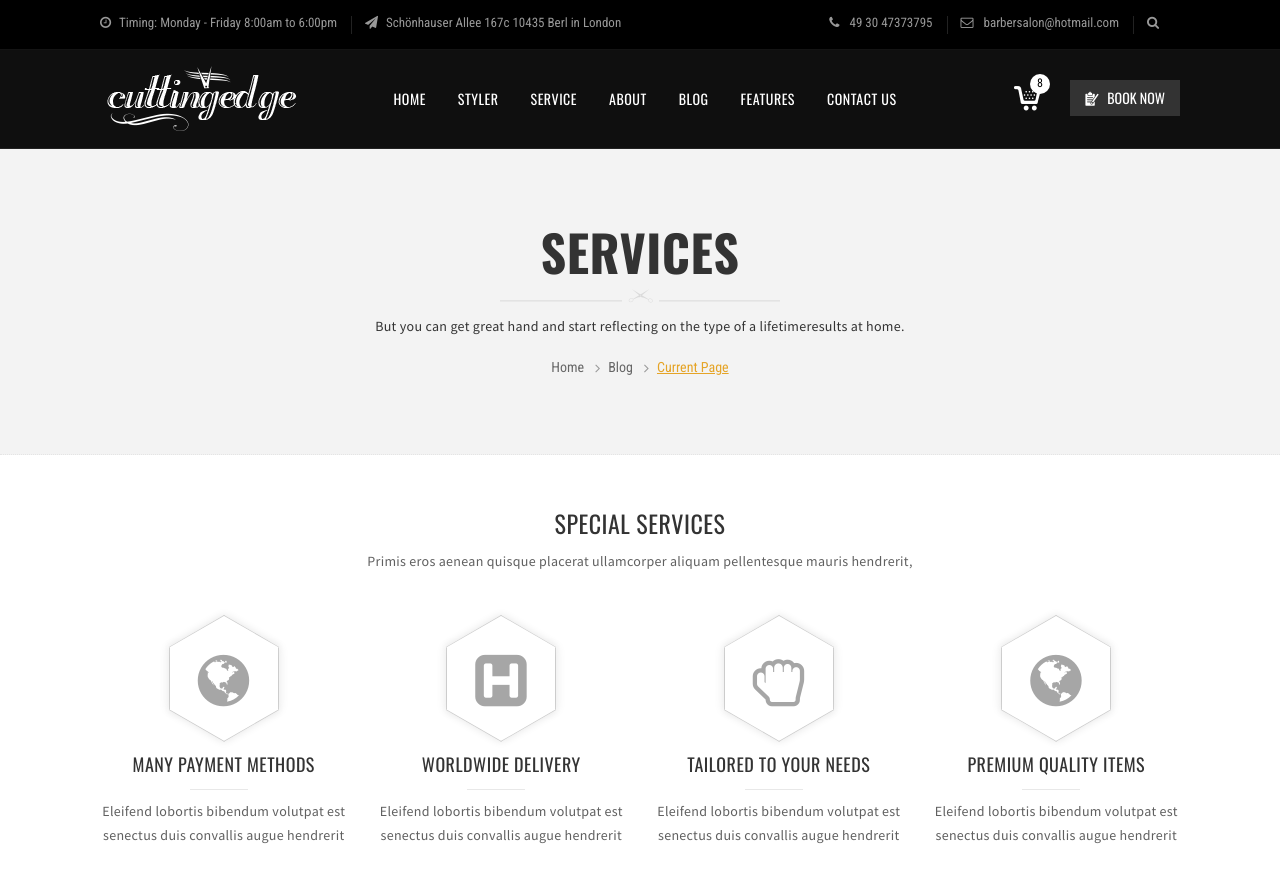
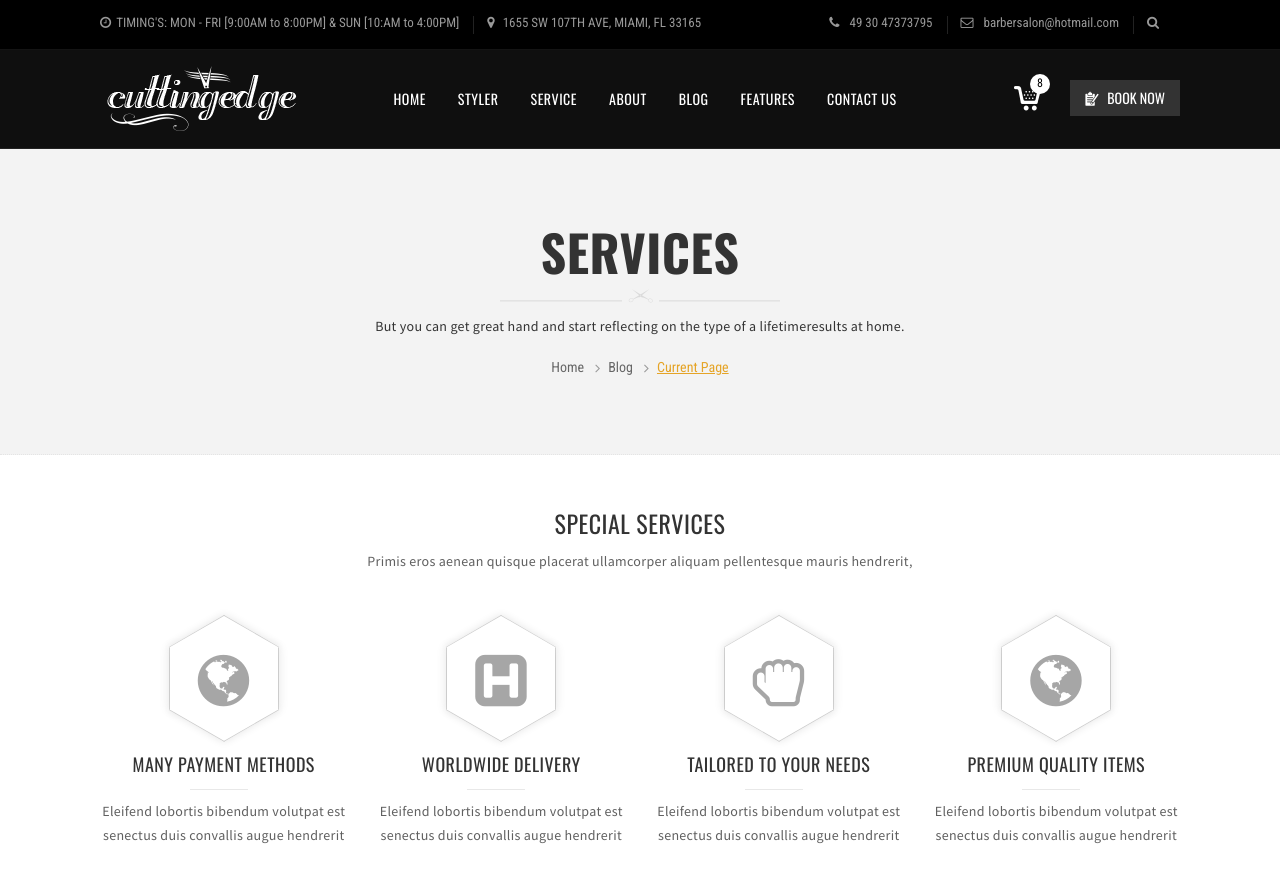
Before and after one commit to mohammedyahyakhan/Barbershop, a plain HTML site: page service.html in a window 1280 px wide. Shown: the top 882 px of the page. Drawn offline with nearby package versions, Linux system fonts and the light colour scheme.

Commit message:
time and address edit on service page

```diff
--- a/service.html
+++ b/service.html
@@ -38,8 +38,8 @@
             <div class="row">
               <div class="col-md-7">
                 <ul class="ec-information">
-                  <li><i class="fa fa-clock-o"></i> Timing: Monday - Friday 8:00am to 6:00pm</li>
-                  <li><i class="fa fa-paper-plane"></i> Schönhauser Allee 167c 10435 Berl in London</li>
+                  <li><i class="fa fa-clock-o"></i>TIMING'S: MON - FRI [9:00AM to 8:00PM] & SUN [10:AM to 4:00PM]</li>
+                  <li><i class="fa fa-map-marker"></i> 1655 SW 107TH AVE, MIAMI, FL 33165</li>
                 </ul>
               </div>
               <div class="col-md-5">
```
